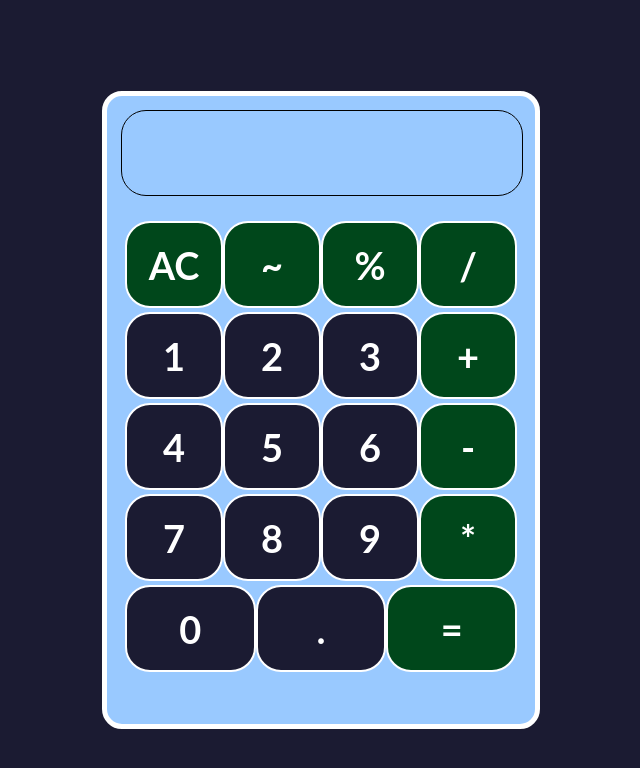
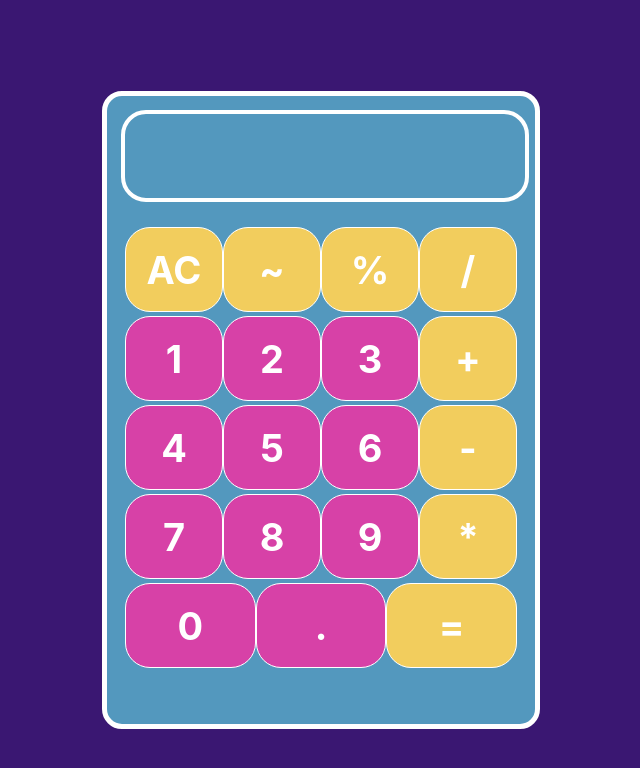
Before and after one commit to felipe-rodriguez-parra/calculator-class-react, a React (Create React App) app: page / in a window 1280 px wide. Shown: the top 768 px of the page, without its empty margins (319-959 px from the left). Built offline with nearby package versions, Linux system fonts and the light colour scheme.

Commit message:
adding new palette colors

```diff
--- a/src/App.css
+++ b/src/App.css
@@ -1,8 +1,8 @@
 .App {
   height: 100vh;
   padding-top: 10px;
-  background-color: #1b1b32;
-  font-family: Lato, sans-serif;
+  background-color: #3A1772;
+  font-family: "Apercu",-apple-system,BlinkMacSystemFont,"Segoe UI","Roboto","Ubuntu","Cantarell","Fira Sans","Droid Sans","Helvetica Neue",sans-serif;
   display: flex;
   flex-wrap: wrap;
   justify-content: center;
@@ -13,7 +13,7 @@
   width: 400px;
   height: 600px;
   padding: 14px;
-  background-color: #99c9ff;
+  background-color: #5398BE;
   border-radius: 20px;
   border: 5px solid #fff;
 
--- a/src/stylesheets/Button.css
+++ b/src/stylesheets/Button.css
@@ -5,23 +5,23 @@
   align-items: center;
   justify-content: center;
   font-weight: bold;
-  background-color: #1b1b32;
+  background-color: #D741A7;
   font-size: 38px;
   color: #fff;
   border-radius: 25px;
-  border: 2px solid white;
+  border: 1px solid white;
   cursor: pointer;
   user-select: none;
 }
-.button-contenedor:hover {
-  background-color: #fff;
-  color: #1b1b32;
+.button-container:hover {
+  background-color: #3A1772;
+  color: #fff;
 }
 
 .operator {
-  background-color: #00471b;
+  background-color: #F2CD5D;
 }
 .operator:hover {
-  background-color: #ff6600;
+  background-color: #DEA54B;
   color: #fff;
 }
--- a/src/stylesheets/Screen.css
+++ b/src/stylesheets/Screen.css
@@ -5,7 +5,7 @@
   display: flex;
   justify-content: center;
   align-items: center;
-  border: 1px solid black;
+  border: 4px solid white;
   border-radius: 25px;
   margin-bottom: 25px;
 }
```
